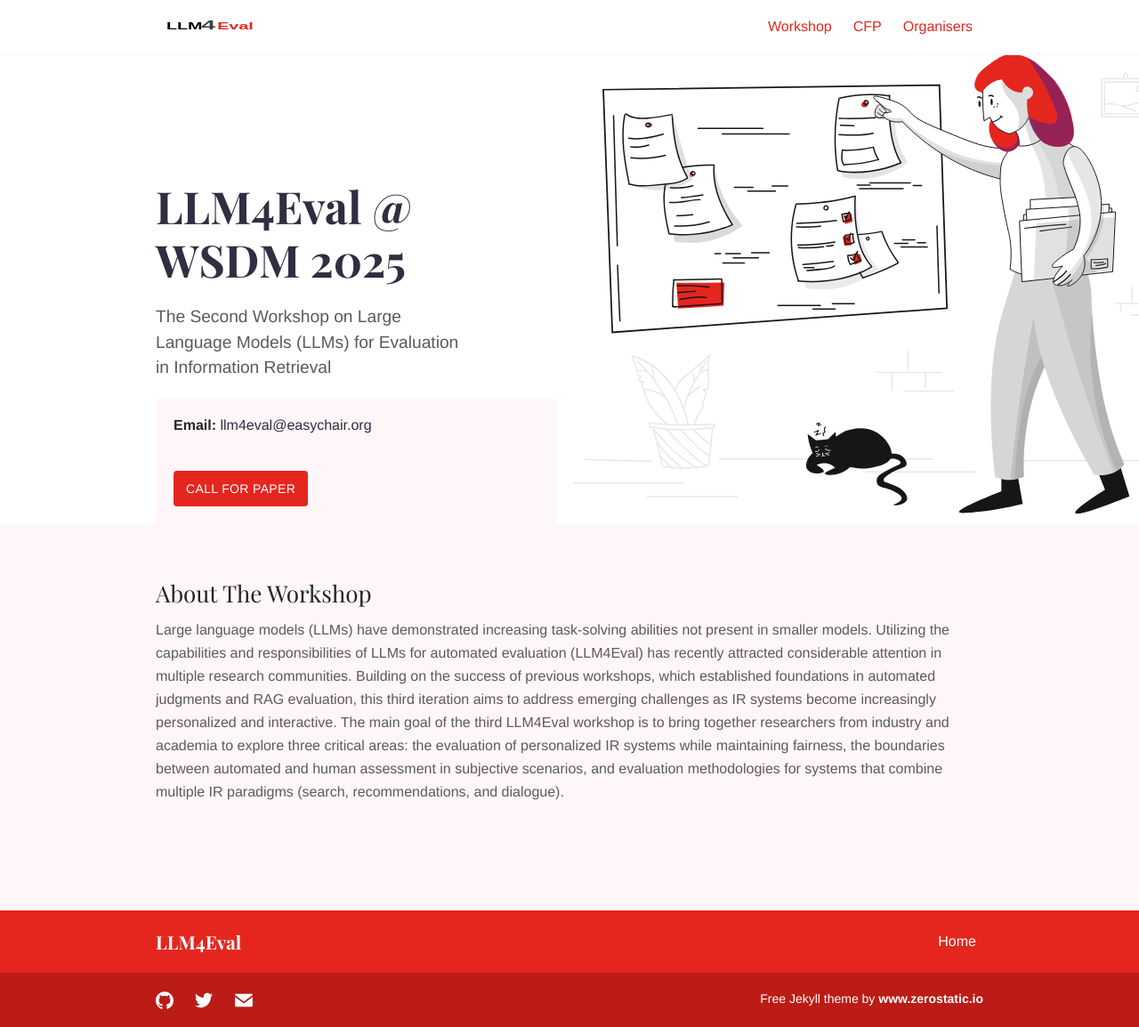
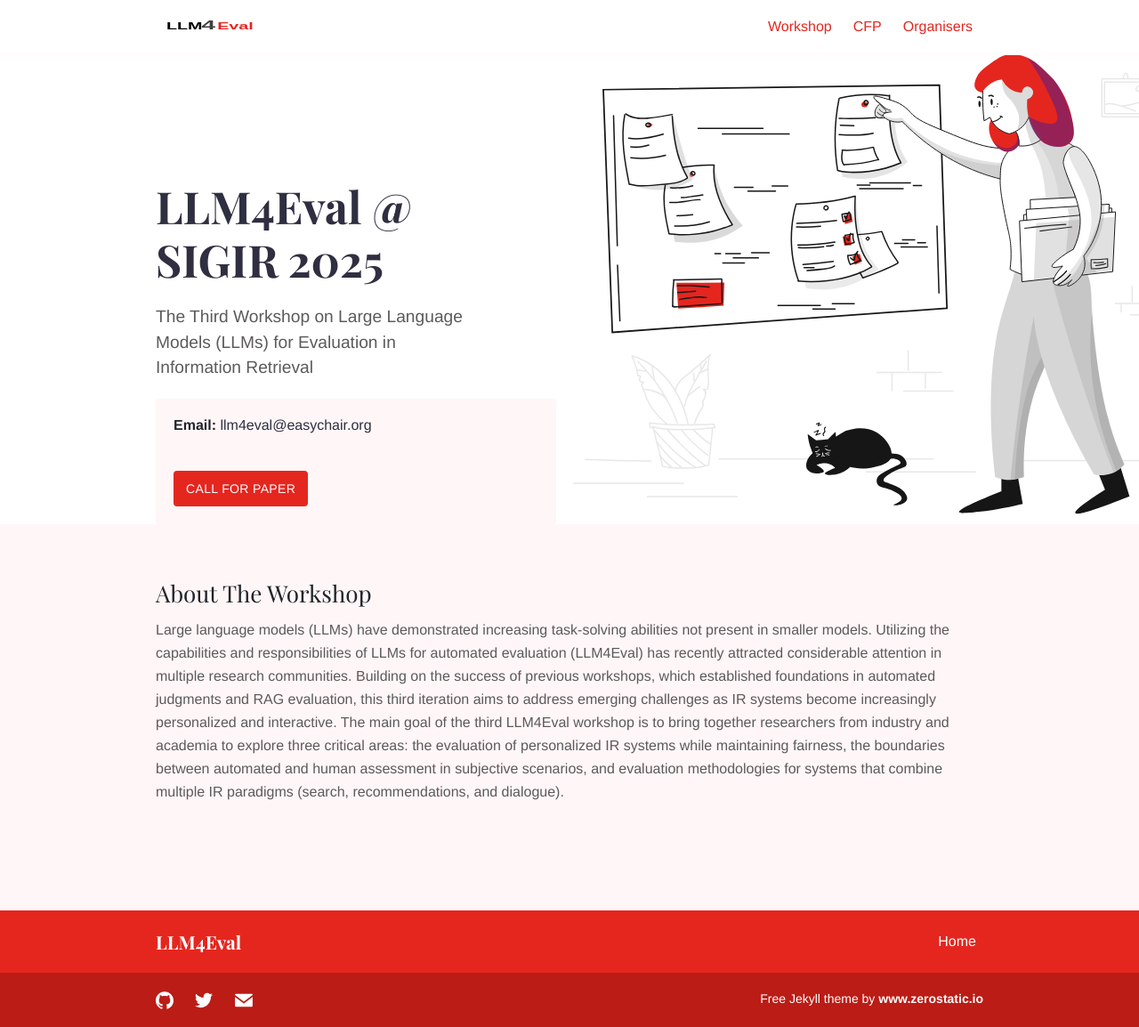
Before and after one commit to llm4eval/SIGIR2025, a Jekyll site: the page built from index.md, in a window 1280 px wide. Shown: the whole page at 89% size. Built offline with Jekyll 4.4.1, drawn with Linux system fonts in a browser that asks for light colours.

Commit message:
Updated index

```diff
--- a/index.md
+++ b/index.md
@@ -1,13 +1,13 @@
 ---
-title: LLM4Eval Workshop - WSDM 2025
+title: LLM4Eval Workshop - SIGIR 2025
 layout: home
-description: Second Workshop on Large Language Models for Evaluation in IR (LLM4Eval @ WSDM 2025)
+description: Third Workshop on Large Language Models for Evaluation in IR (LLM4Eval @ SIGIR 2025)
 intro_image: "images/illustrations/pointing.svg"
 intro_image_absolute: true
 intro_image_hide_on_mobile: true
 show_call_box: true
 ---
 
-# LLM4Eval @ WSDM 2025
+# LLM4Eval @ SIGIR 2025
 
-The Second Workshop on Large Language Models (LLMs) for Evaluation in Information Retrieval
+The Third Workshop on Large Language Models (LLMs) for Evaluation in Information Retrieval
```
